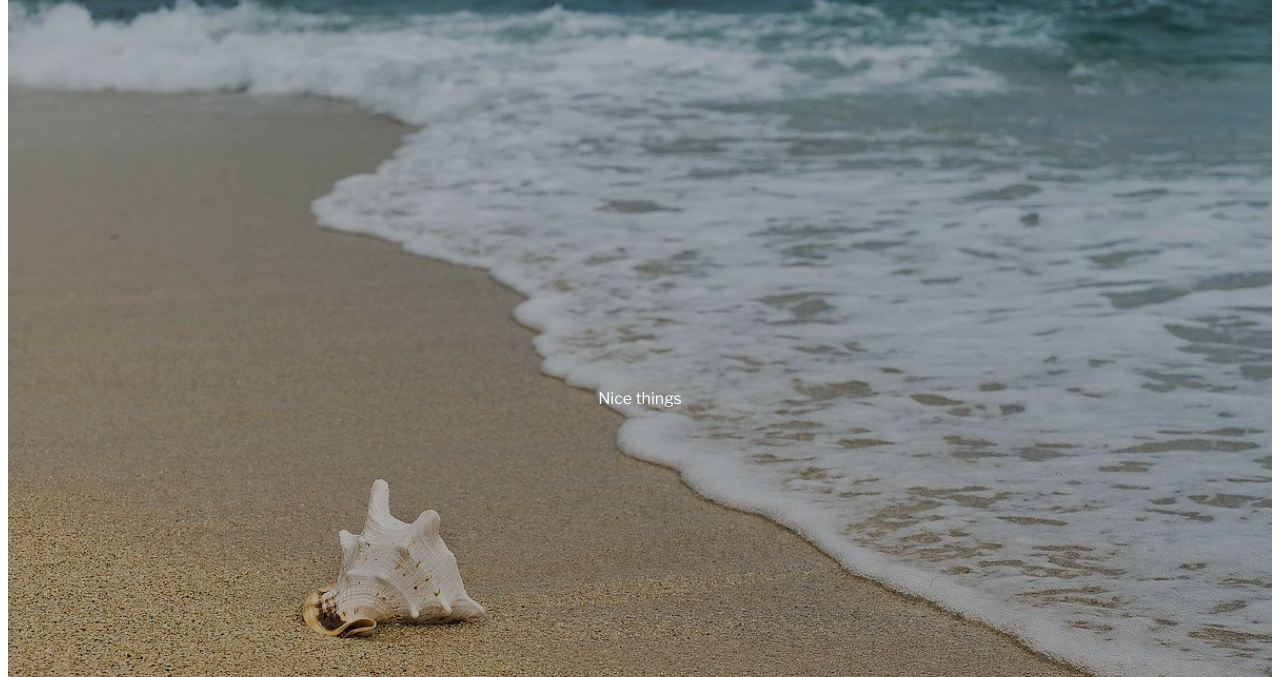
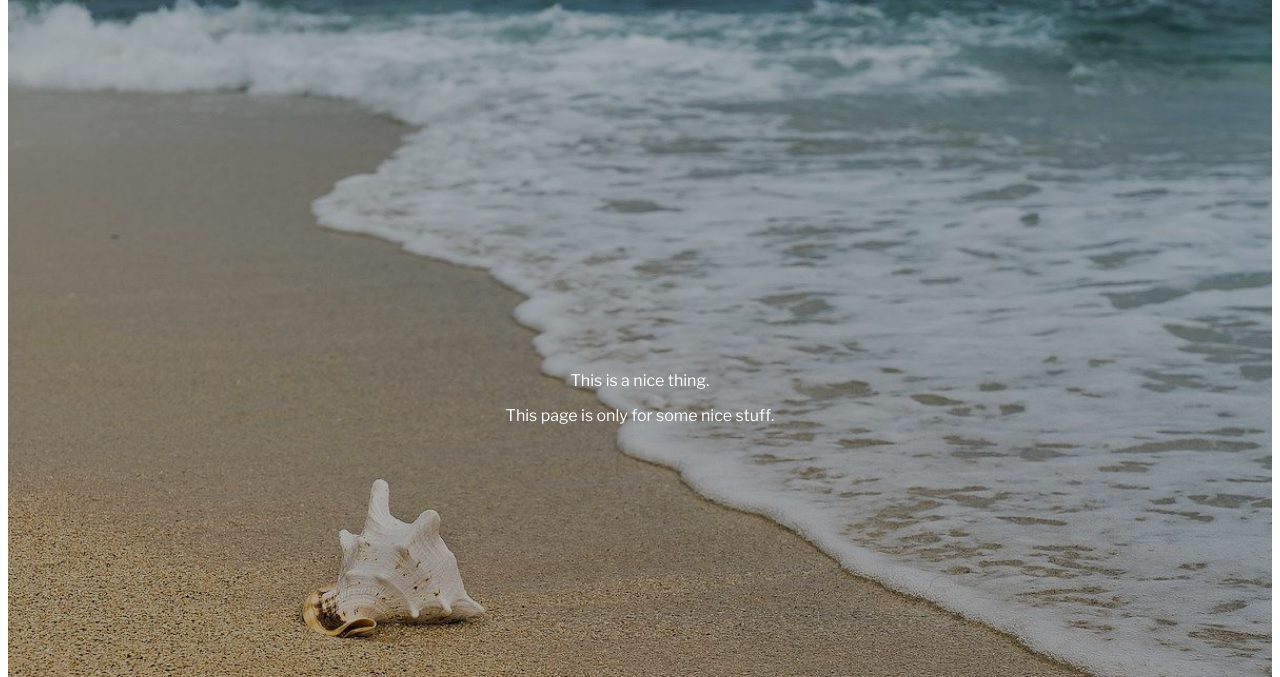
Before and after one commit to DefinitelyNotAShark/WebDevRepo, a plain HTML site: page Midterm/page3.html in a window 1280 px wide. Shown: the part 123-800 px from the top of the page. Drawn offline with nearby package versions, Linux system fonts and the light colour scheme.

Commit message:
Update page3.html

```diff
--- a/Midterm/page3.html
+++ b/Midterm/page3.html
@@ -30,7 +30,9 @@
 <!--MAIN-->
 <main>
     <div class="heroImage">
-    <div class="heroText">Nice things
+    <div class="heroText">
+        <p>This is a nice thing.</p>
+        <p>This page is only for some nice stuff.</p>
         </div>
     </div>
 </main>
```
